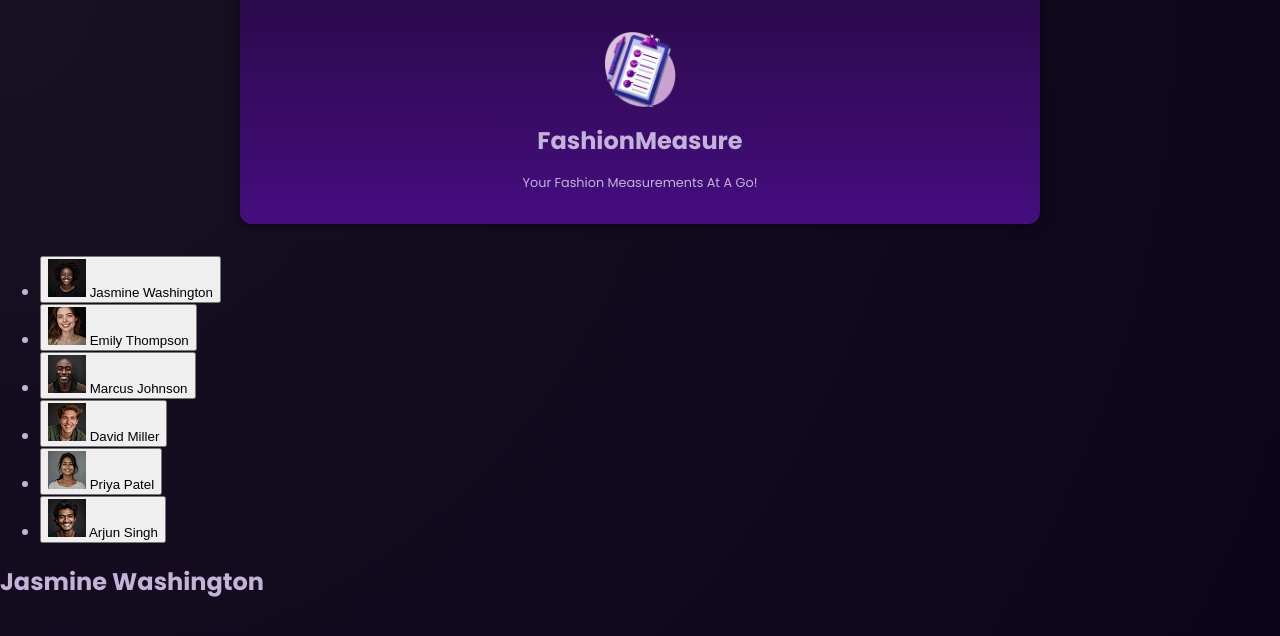
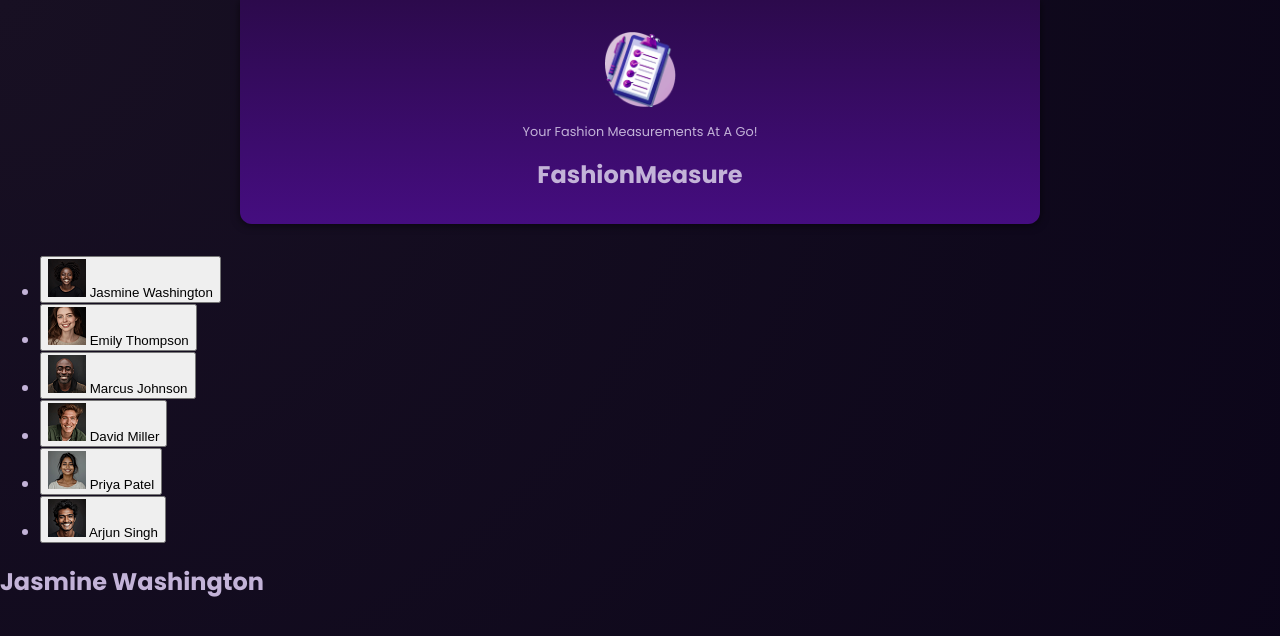
Before and after one commit to MfonOtung/Task-Manager-App-Angular, an Angular app: page / in a window 1280 px wide. Shown: the top 636 px of the page. Built offline with nearby package versions, Linux system fonts and the light colour scheme.

Commit message:
Adding User Model

```diff
--- a/src/app/header/header.component.html
+++ b/src/app/header/header.component.html
@@ -1,5 +1,7 @@
 <header>
     <img src="assets/images/task-management-logo.png" alt="My Measurements">
+    <div>
+    <p>Your Fashion Measurements At A Go!</p>
+    </div>
     <h1>FashionMeasure</h1>
-    <p>Your Fashion Measurements At A Go!</p>
 </header>
--- a/src/app/header/header.component.ts
+++ b/src/app/header/header.component.ts
@@ -6,5 +6,4 @@ import { Component } from "@angular/core";
     templateUrl: './header.component.html',
     styleUrl: './header.component.css'
 })
-
 export class HeaderComponent {}
--- /dev/null
+++ b/src/app/user/user.model.ts
@@ -0,0 +1,5 @@
+export interface User {
+    id: string;
+    avatar: string;
+    name: string;
+  }
```
